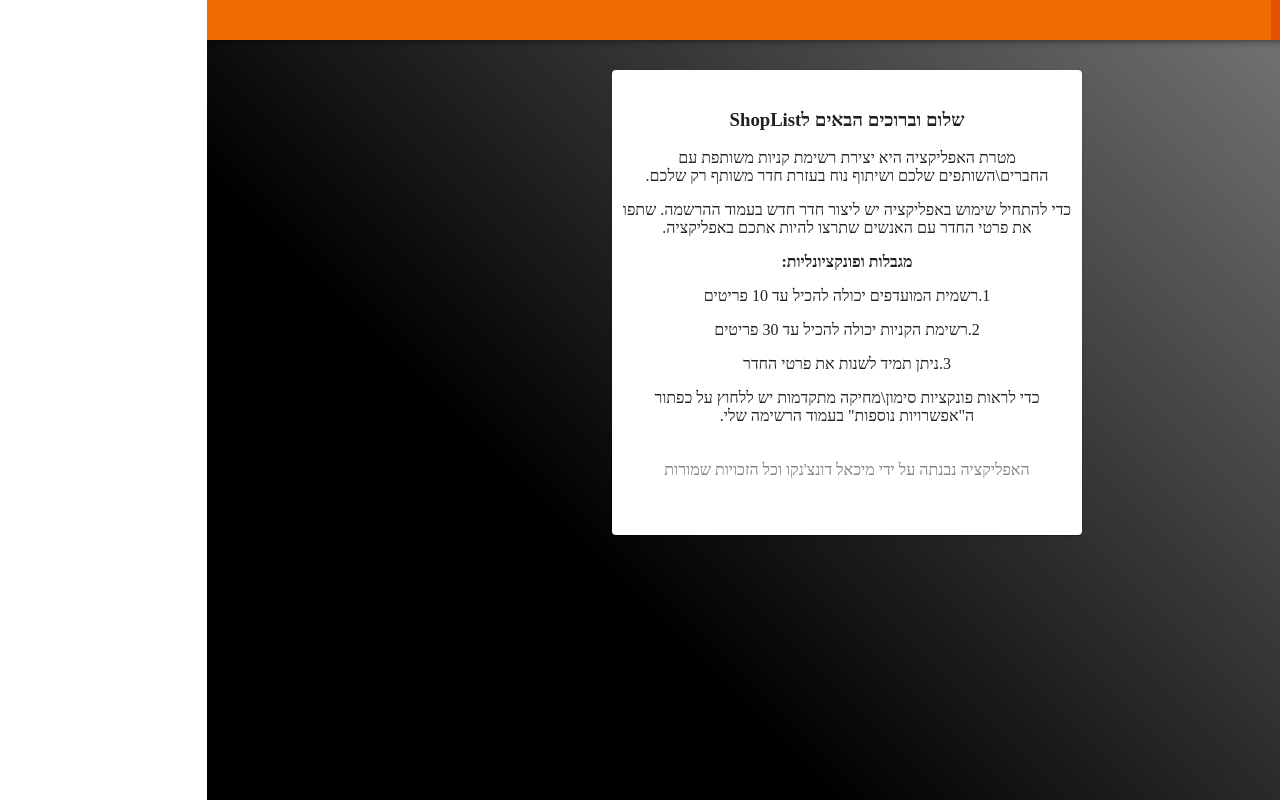
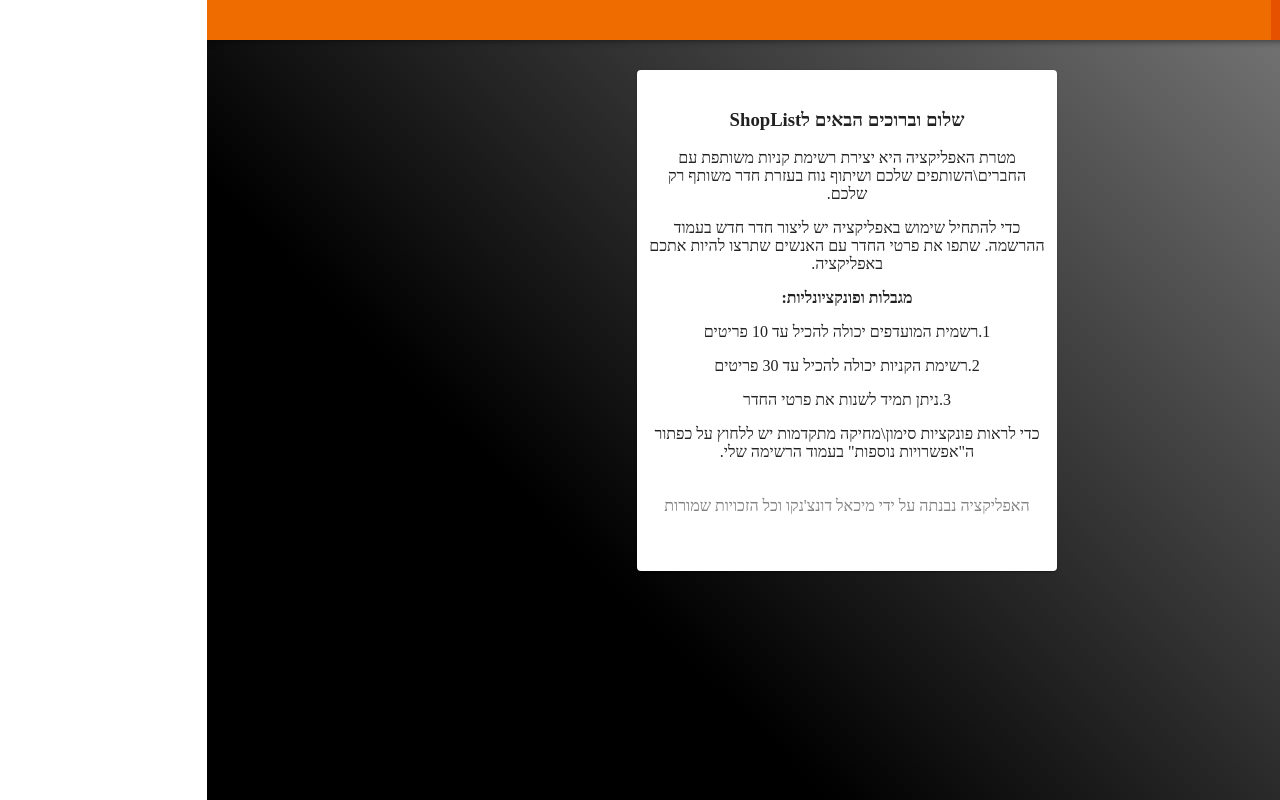
Before and after one commit to michaelDonchenko/shopList-client, a React (Create React App) app: page /about in a window 1280 px wide. Built offline with nearby package versions, Linux system fonts and the light colour scheme; no server answers; a web font is replaced by a local one.

Commit message:
fixed about page

```diff
--- a/src/pages/About.js
+++ b/src/pages/About.js
@@ -9,10 +9,9 @@
   },
   paperBlock: {
     [theme.breakpoints.down('xs')]: { width: '85%' },
-    [theme.breakpoints.up('sm')]: { width: '450px' },
+    [theme.breakpoints.up('sm')]: { width: '400px' },
     textAlign: 'center',
     marginTop: '30px',
-    minHeight: '400px',
     padding: '20px 10px',
   },
 }))
```
Also changed, not shown: 1 other file (tests, documents, lock files or other folders).
